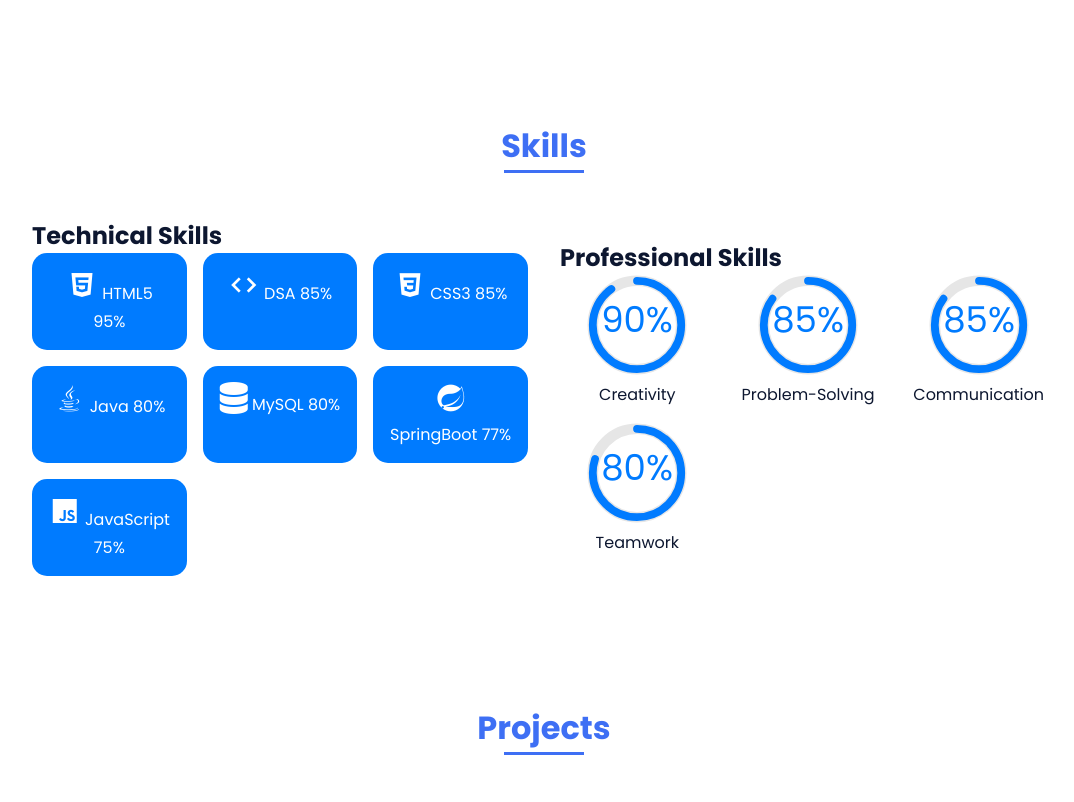
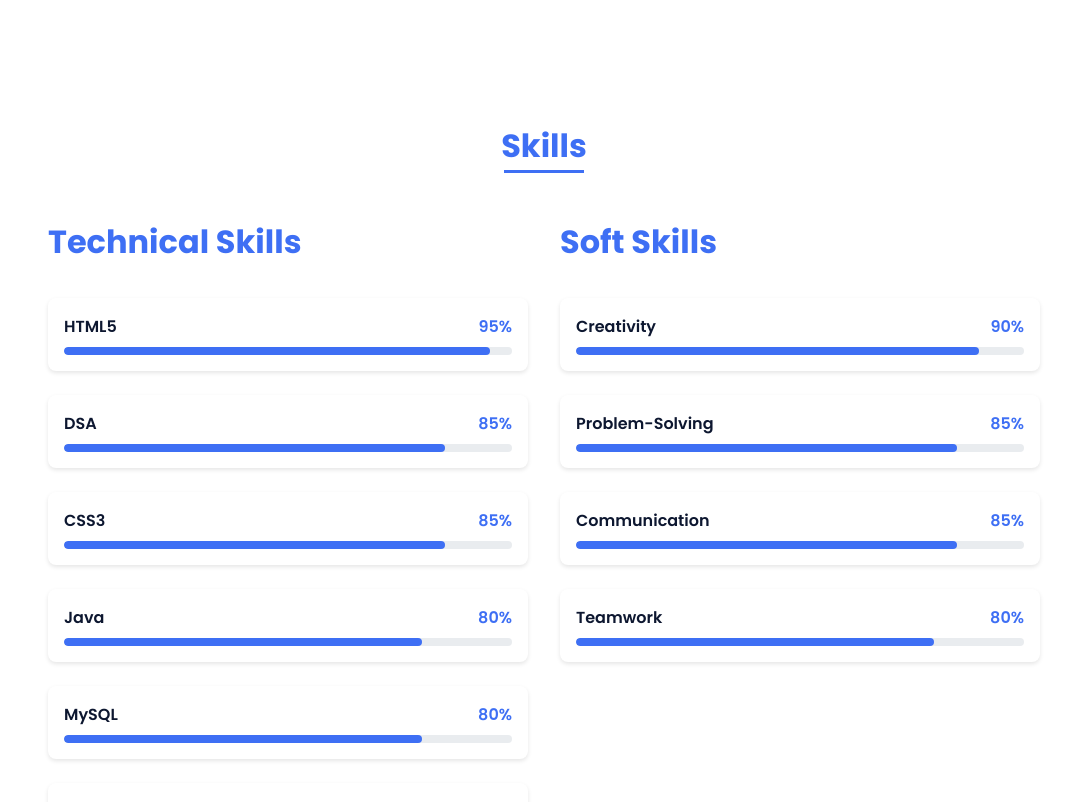
Before and after one commit to ViratKumarr/portfolio-responsive-complete-main, a plain HTML site: page portfolio-responsive-complete-main/index.html in a window 1280 px wide. Shown: the part 1998-2800 px from the top of the page, without its empty margins (96-1170 px from the left). Drawn offline with nearby package versions, Linux system fonts and the light colour scheme.

Commit message:
Updated skills section layout and social media links

```diff
--- a/portfolio-responsive-complete-main/assets/css/styles.css
+++ b/portfolio-responsive-complete-main/assets/css/styles.css
@@ -367,74 +367,81 @@ img {
 }
 .skills__container {
   display: grid;
+  grid-template-columns: repeat(2, 1fr);
   gap: 2rem;
+  text-align: center;
+  max-width: 1024px;
+  margin: 0 auto;
+  padding: 0 1rem;
 }
 
-/* Technical Skills */
+.skills__subtitle {
+  margin-bottom: var(--mb-2);
+  color: var(--first-color);
+  font-size: var(--h2-font-size);
+}
+
 .skills__grid {
   display: grid;
-  grid-template-columns: repeat(auto-fit, minmax(150px, 1fr));
-  gap: 1rem;
+  gap: 1.5rem;
+  margin-top: 2rem;
 }
-.skills__box {
-  background: #007bff;
-  border-radius: 15px;
+
+.skill__item {
+  background-color: #fff;
   padding: 1rem;
-  text-align: center;
-  color: white;
-  transition: transform 0.3s, filter 0.3s;
+  border-radius: 0.5rem;
+  box-shadow: 0 2px 4px rgba(0, 0, 0, 0.1);
+  transition: 0.3s;
 }
-.skills__box:hover {
-  transform: scale(1.05);
-  filter: brightness(0.9);
+
+.skill__item:hover {
+  transform: translateY(-5px);
+  box-shadow: 0 4px 8px rgba(0, 0, 0, 0.15);
 }
-.skills__icon {
-  font-size: 2rem;
+
+.skill__info {
+  display: flex;
+  justify-content: space-between;
+  align-items: center;
   margin-bottom: 0.5rem;
 }
 
-/* Professional Skills */
-.skills__circle-grid {
-  display: grid;
-  grid-template-columns: repeat(auto-fit, minmax(150px, 1fr));
-  gap: 1rem;
-  justify-content: center;
-}
-.skills__circle {
-  text-align: center;
-  transition: transform 0.3s, filter 0.3s;
-}
-.skills__circle:hover {
-  transform: scale(1.05);
-  filter: brightness(0.9);
-}
-.circular-chart {
-  width: 100px;
-  height: 100px;
-  margin: auto;
-}
-.circle-bg {
-  fill: none;
-  stroke: #e6e6e6;
-  stroke-width: 3.8;
-}
-.circle {
-  fill: none;
-  stroke: #007bff;
-  stroke-width: 2.8;
-  stroke-linecap: round;
-  transition: stroke-dasharray 0.3s;
-}
-.percentage {
-  font-size: 0.8rem;
-  text-anchor: middle;
-  fill: #007bff;
+.skill__name {
+  font-weight: var(--font-semi);
+  color: var(--second-color);
 }
 
+.skill__percentage {
+  color: var(--first-color);
+  font-weight: var(--font-semi);
+}
 
+.skill__bar {
+  height: 8px;
+  background-color: #e9ecef;
+  border-radius: 4px;
+  overflow: hidden;
+}
 
+.skill__percentage-bar {
+  height: 100%;
+  background-color: var(--first-color);
+  border-radius: 4px;
+  transition: width 1s ease-in-out;
+}
 
+.skills__technical,
+.skills__soft {
+  height: 100%;
+}
 
+@media screen and (max-width: 768px) {
+  .skills__container {
+    grid-template-columns: 1fr;
+    gap: 3rem;
+  }
+}
 
 /* ===== WORK =====*/
 .work__container {
--- a/portfolio-responsive-complete-main/index.html
+++ b/portfolio-responsive-complete-main/index.html
@@ -53,7 +53,6 @@
 
                 <div class="home__social">
                     <a href="https://www.linkedin.com/in/virat-kumar-b0b57024a/" class="home__social-icon"><i class='bx bxl-linkedin'></i></a>
-                    <a href="https://wa.me/qr/4RS547ZEATE4H1" class="home__social-icon"><i class='bx bxl-whatsapp' ></i></a>
                     <a href="https://github.com/ViratKumarr" class="home__social-icon"><i class='bx bxl-github' ></i></a>
                     <a href="https://x.com/___ViRaT____" class="home__social-icon"><i class='bx bxl-twitter' ></i></a>
                 </div>
@@ -82,7 +81,7 @@
 
                     <div>
                         <h2 class="about__subtitle">I'am Virat</h2>
-                        <p class="about__text">I’m a passionate Computer Science and Engineering fresher eager to make an impact in the world of technology. With a strong foundation in coding, a drive for problem-solving, and a keen interest in learning new technologies, I’m on a journey to become a skilled engineer. I thrive on tackling challenges, collaborating with others, and turning complex ideas into innovative solutions. Let’s build something amazing together!</p>
+                        <p class="about__text">I'm a passionate Computer Science and Engineering fresher eager to make an impact in the world of technology. With a strong foundation in coding, a drive for problem-solving, and a keen interest in learning new technologies, I'm on a journey to become a skilled engineer. I thrive on tackling challenges, collaborating with others, and turning complex ideas into innovative solutions. Let's build something amazing together!</p>
                     </div>
                 </div>
             </section>
@@ -138,78 +137,111 @@
         <div class="skills__technical">
             <h2 class="skills__subtitle">Technical Skills</h2>
             <div class="skills__grid">
-                <div class="skills__box">
-                    <i class="bx bxl-html5 skills__icon"></i>
-                    <span class="skills__name">HTML5</span>
-                    <span class="skills__percentage">95%</span>
+                <div class="skill__item">
+                    <div class="skill__info">
+                        <span class="skill__name">HTML5</span>
+                        <span class="skill__percentage">95%</span>
+                    </div>
+                    <div class="skill__bar">
+                        <div class="skill__percentage-bar" style="width: 95%"></div>
+                    </div>
                 </div>
-                <div class="skills__box">
-                    <i class="bx bx-code skills__icon"></i>
-                    <span class="skills__name">DSA</span>
-                    <span class="skills__percentage">85%</span>
+                <div class="skill__item">
+                    <div class="skill__info">
+                        <span class="skill__name">DSA</span>
+                        <span class="skill__percentage">85%</span>
+                    </div>
+                    <div class="skill__bar">
+                        <div class="skill__percentage-bar" style="width: 85%"></div>
+                    </div>
                 </div>
-                <div class="skills__box">
-                    <i class="bx bxl-css3 skills__icon"></i>
-                    <span class="skills__name">CSS3</span>
-                    <span class="skills__percentage">85%</span>
+                <div class="skill__item">
+                    <div class="skill__info">
+                        <span class="skill__name">CSS3</span>
+                        <span class="skill__percentage">85%</span>
+                    </div>
+                    <div class="skill__bar">
+                        <div class="skill__percentage-bar" style="width: 85%"></div>
+                    </div>
                 </div>
-                <div class="skills__box">
-                    <i class="bx bxl-java skills__icon"></i>
-                    <span class="skills__name">Java</span>
-                    <span class="skills__percentage">80%</span>
+                <div class="skill__item">
+                    <div class="skill__info">
+                        <span class="skill__name">Java</span>
+                        <span class="skill__percentage">80%</span>
+                    </div>
+                    <div class="skill__bar">
+                        <div class="skill__percentage-bar" style="width: 80%"></div>
+                    </div>
                 </div>
-                <div class="skills__box">
-                    <i class="fa-solid fa-database skills__icon"></i>
-                    <span class="skills__name">MySQL</span>
-                    <span class="skills__percentage">80%</span>
+                <div class="skill__item">
+                    <div class="skill__info">
+                        <span class="skill__name">MySQL</span>
+                        <span class="skill__percentage">80%</span>
+                    </div>
+                    <div class="skill__bar">
+                        <div class="skill__percentage-bar" style="width: 80%"></div>
+                    </div>
                 </div>
-                <div class="skills__box">
-                    <i class="bx bxl-spring-boot skills__icon"></i>
-                    <span class="skills__name">SpringBoot</span>
-                    <span class="skills__percentage">77%</span>
+                <div class="skill__item">
+                    <div class="skill__info">
+                        <span class="skill__name">SpringBoot</span>
+                        <span class="skill__percentage">77%</span>
+                    </div>
+                    <div class="skill__bar">
+                        <div class="skill__percentage-bar" style="width: 77%"></div>
+                    </div>
                 </div>
-                <div class="skills__box">
-                    <i class="bx bxl-javascript skills__icon"></i>
-                    <span class="skills__name">JavaScript</span>
-                    <span class="skills__percentage">75%</span>
+                <div class="skill__item">
+                    <div class="skill__info">
+                        <span class="skill__name">JavaScript</span>
+                        <span class="skill__percentage">75%</span>
+                    </div>
+                    <div class="skill__bar">
+                        <div class="skill__percentage-bar" style="width: 75%"></div>
+                    </div>
                 </div>
             </div>
         </div>
-        <!-- Professional Skills -->
-        <div class="skills__professional">
-            <h2 class="skills__subtitle">Professional Skills</h2>
-            <div class="skills__circle-grid">
-                <div class="skills__circle">
-                    <svg viewBox="0 0 36 36" class="circular-chart blue">
-                        <path class="circle-bg" d="M18 2.0845 a 15.9155 15.9155 0 0 1 0 31.831 a 15.9155 15.9155 0 0 1 0 -31.831" />
-                        <path class="circle" stroke-dasharray="90, 100" d="M18 2.0845 a 15.9155 15.9155 0 0 1 0 31.831 a 15.9155 15.9155 0 0 1 0 -31.831" />
-                        <text x="18" y="20.35" class="percentage">90%</text>
-                    </svg>
-                    <span>Creativity</span>
+
+        <!-- Soft Skills -->
+        <div class="skills__soft">
+            <h2 class="skills__subtitle">Soft Skills</h2>
+            <div class="skills__grid">
+                <div class="skill__item">
+                    <div class="skill__info">
+                        <span class="skill__name">Creativity</span>
+                        <span class="skill__percentage">90%</span>
+                    </div>
+                    <div class="skill__bar">
+                        <div class="skill__percentage-bar" style="width: 90%"></div>
+                    </div>
                 </div>
-                <div class="skills__circle">
-                    <svg viewBox="0 0 36 36" class="circular-chart blue">
-                        <path class="circle-bg" d="M18 2.0845 a 15.9155 15.9155 0 0 1 0 31.831 a 15.9155 15.9155 0 0 1 0 -31.831" />
-                        <path class="circle" stroke-dasharray="85, 100" d="M18 2.0845 a 15.9155 15.9155 0 0 1 0 31.831 a 15.9155 15.9155 0 0 1 0 -31.831" />
-                        <text x="18" y="20.35" class="percentage">85%</text>
-                    </svg>
-                    <span>Problem-Solving</span>
+                <div class="skill__item">
+                    <div class="skill__info">
+                        <span class="skill__name">Problem-Solving</span>
+                        <span class="skill__percentage">85%</span>
+                    </div>
+                    <div class="skill__bar">
+                        <div class="skill__percentage-bar" style="width: 85%"></div>
+                    </div>
                 </div>
-                <div class="skills__circle">
-                    <svg viewBox="0 0 36 36" class="circular-chart blue">
-                        <path class="circle-bg" d="M18 2.0845 a 15.9155 15.9155 0 0 1 0 31.831 a 15.9155 15.9155 0 0 1 0 -31.831" />
-                        <path class="circle" stroke-dasharray="85, 100" d="M18 2.0845 a 15.9155 15.9155 0 0 1 0 31.831 a 15.9155 15.9155 0 0 1 0 -31.831" />
-                        <text x="18" y="20.35" class="percentage">85%</text>
-                    </svg>
-                    <span>Communication</span>
+                <div class="skill__item">
+                    <div class="skill__info">
+                        <span class="skill__name">Communication</span>
+                        <span class="skill__percentage">85%</span>
+                    </div>
+                    <div class="skill__bar">
+                        <div class="skill__percentage-bar" style="width: 85%"></div>
+                    </div>
                 </div>
-                <div class="skills__circle">
-                    <svg viewBox="0 0 36 36" class="circular-chart blue">
-                        <path class="circle-bg" d="M18 2.0845 a 15.9155 15.9155 0 0 1 0 31.831 a 15.9155 15.9155 0 0 1 0 -31.831" />
-                        <path class="circle" stroke-dasharray="80, 100" d="M18 2.0845 a 15.9155 15.9155 0 0 1 0 31.831 a 15.9155 15.9155 0 0 1 0 -31.831" />
-                        <text x="18" y="20.35" class="percentage">80%</text>
-                    </svg>
-                    <span>Teamwork</span>
+                <div class="skill__item">
+                    <div class="skill__info">
+                        <span class="skill__name">Teamwork</span>
+                        <span class="skill__percentage">80%</span>
+                    </div>
+                    <div class="skill__bar">
+                        <div class="skill__percentage-bar" style="width: 80%"></div>
+                    </div>
                 </div>
             </div>
         </div>
@@ -270,7 +302,8 @@
             <div class="footer__social">
                 <a href="#" class="footer__icon"><i class='bx bxl-gmail' ></i></a>
                 <a href="https://www.instagram.com/___virat_chaudhary___?igshid=MzRlODBiNWFlZA%3D%3D" class="footer__icon"><i class='bx bxl-instagram' ></i></a>
-                <a href="#" class="footer__icon"><i class='bx bxs-phone' ></i></a>
+                <a href="https://www.linkedin.com/in/virat-kumar-b0b57024a/" class="footer__icon"><i class='bx bxl-linkedin' ></i></a>
+                <a href="https://github.com/ViratKumarr" class="footer__icon"><i class='bx bxl-github' ></i></a>
             </div>
             <p class="footer__copy">&#169; @copyright2024 Virat Kumar. All rigths reserved</p>
         </footer>
```
